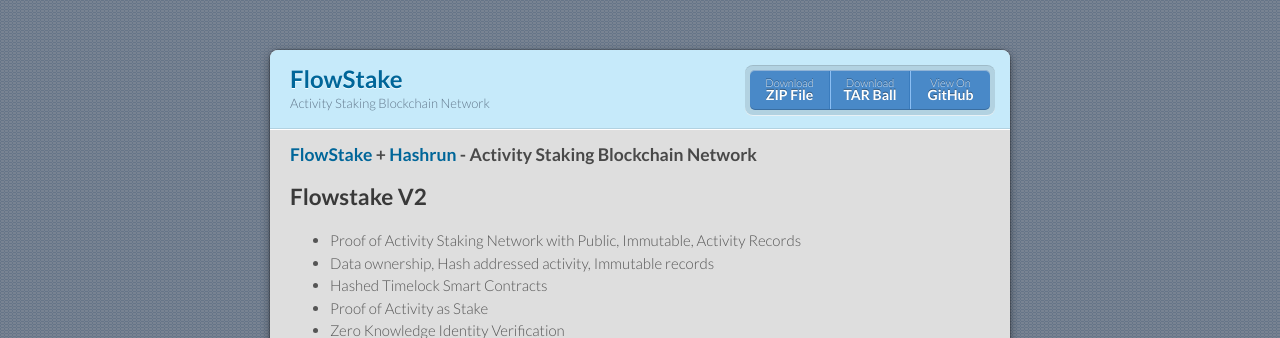
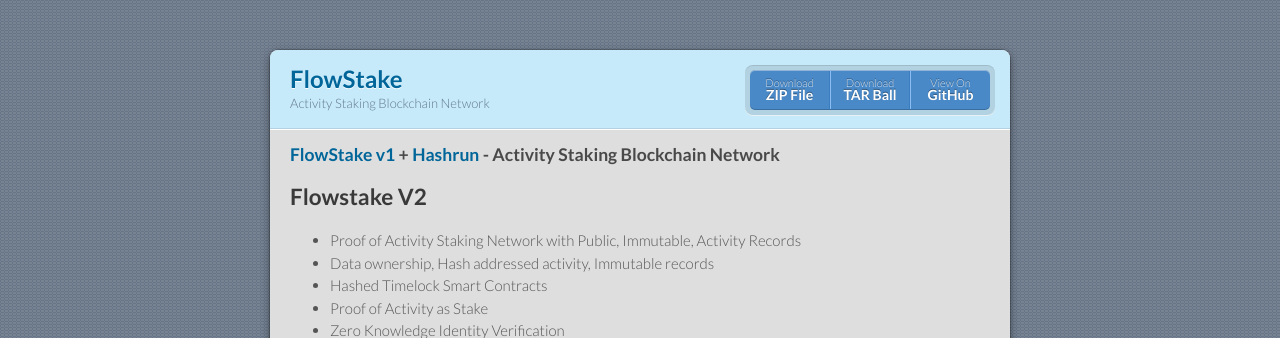
Before and after one commit to flowstake/flowstake.github.io, a Jekyll site: the page built from index.md, in a window 1280 px wide and 900 px high. Shown: the top 338 px of the window. Built offline with Jekyll 4.4.1, drawn with Linux system fonts in a browser that asks for light colours; our own code applies the rules of GitHub Pages for plain Markdown files.

Commit message:
Update to v2 docs
Update documentation

```diff
--- a/index.md
+++ b/index.md
@@ -1,4 +1,4 @@
-### [FlowStake](https://flowstake.github.io/) + [Hashrun](https://flowstake.github.io/hashrun) - Activity Staking Blockchain Network
+### [FlowStake v1](https://flowstake.github.io/) + [Hashrun](https://flowstake.github.io/hashrun) - Activity Staking Blockchain Network
 
 ## Flowstake V2
 * Proof of Activity Staking Network with Public, Immutable, Activity Records
```
